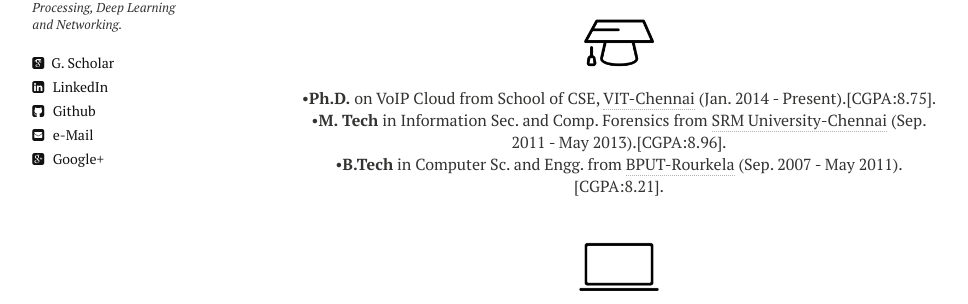
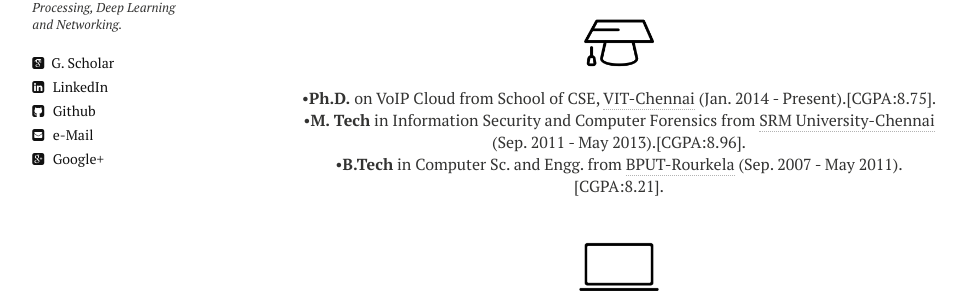
Before and after one commit to ashutoshsatapathy1990/ashutoshsatapathy1990.github.io, a Jekyll site: the page built from cv.md, in a window 1280 px wide. Shown: the part 371-675 px from the top of the page, without its empty margins (21-989 px from the left). Built offline with Jekyll 4.4.1, drawn with Linux system fonts in a browser that asks for light colours; nearby versions of some CDN libraries.

Commit message:
Update cv.html

```diff
--- a/_layouts/cv.html
+++ b/_layouts/cv.html
@@ -53,7 +53,7 @@
 
     <p align="center" class=bottom-small><img src="{{ site.url }}/images/CV/study2.png" alt="Education" width="70" height="70"></p>
     <p align="center">&#8226<strong>Ph.D.</strong> on VoIP Cloud from School of CSE, <a href="http://chennai.vit.ac.in/" target="_blank">VIT-Chennai</a> (Jan. 2014 - Present).[CGPA:8.75].</p>
-    <p align="center">&#8226<strong>M. Tech</strong> in Information Sec. and Comp. Forensics from <a href="http://www.srmuniv.ac.in/" target="_blank">SRM University-Chennai</a> (Sep. 2011 - May 2013).[CGPA:8.96].</p>
+    <p align="center">&#8226<strong>M. Tech</strong> in Information Security and Computer Forensics from <a href="http://www.srmuniv.ac.in/" target="_blank">SRM University-Chennai</a> (Sep. 2011 - May 2013).[CGPA:8.96].</p>
     <p align="center" class="bottom-three">&#8226<strong>B.Tech</strong> in Computer Sc. and Engg. from <a href="http://www.bput.ac.in/" target="_blank">BPUT-Rourkela</a> (Sep. 2007 - May 2011).[CGPA:8.21].</p>
 
     <p align="center" class=bottom-small><img src="{{ site.url }}/images/CV/computer2.png" alt="Computer Skills" width="80" height="80"></p>
```
